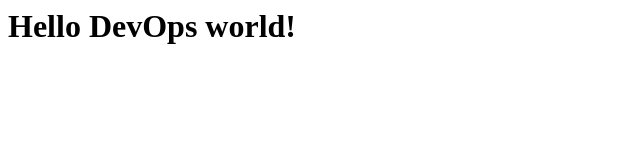
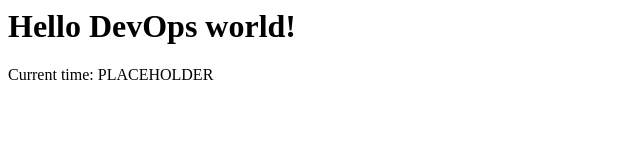
Before and after one commit to Sp1el/devops-ts, a plain HTML site: page nginx/index.html in a window 1280 px wide. Shown: the whole page, without its empty margins (0-640 px from the left). Drawn offline with Linux system fonts and the light colour scheme.

Commit message:
update doc setup, add file index.html

```diff
--- a/nginx/index.html
+++ b/nginx/index.html
@@ -1 +1,6 @@
+<html>
+<body>
 <h1>Hello DevOps world!</h1>
+<p>Current time: PLACEHOLDER</p>
+</body>
+</html>
```
Also changed, not shown: 1 other file.
